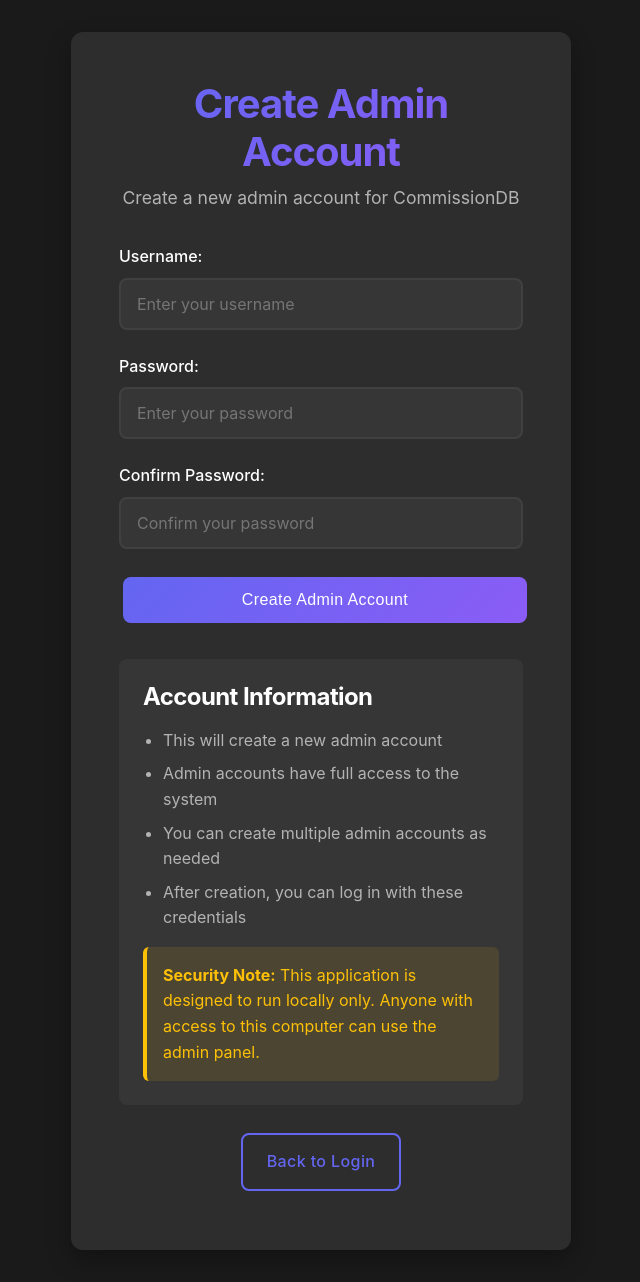
After one commit to LabyrinthianWebsite/fantastic-waddle, a Node server app: page /setup/create-account in a window 1280 px wide. The commit adds this page. Shown: the whole page, without its empty margins (319-959 px from the left). Run offline with Node 20, Linux system fonts and the light colour scheme; some libraries are stand-ins or nearby versions.

Commit message:
Add create admin account functionality
Co-authored-by: LabyrinthianWebsite <228268288+LabyrinthianWebsite@users.noreply.github.com>

```diff
--- a/routes/setup.js
+++ b/routes/setup.js
@@ -61,4 +61,75 @@ router.post('/', async (req, res) => {
   }
 });
 
+// Create account page (always available)
+router.get('/create-account', async (req, res) => {
+  try {
+    res.render('create-account', { error: null, success: null });
+  } catch (error) {
+    console.error('Error loading create account page:', error);
+    res.render('create-account', { error: error.message, success: null });
+  }
+});
+
+// Create account form handler
+router.post('/create-account', async (req, res) => {
+  try {
+    const { username, password, confirm_password } = req.body;
+
+    // Validation
+    if (!username || username.length < 3) {
+      return res.render('create-account', {
+        error: 'Username must be at least 3 characters long',
+        success: null
+      });
+    }
+
+    if (!password || password.length < 6) {
+      return res.render('create-account', {
+        error: 'Password must be at least 6 characters long',
+        success: null
+      });
+    }
+
+    if (password !== confirm_password) {
+      return res.render('create-account', {
+        error: 'Passwords do not match',
+        success: null
+      });
+    }
+
+    // Check if username already exists
+    const existingUser = await req.db.get('SELECT id FROM users WHERE username = ?', [username]);
+    if (existingUser) {
+      return res.render('create-account', {
+        error: 'Username already exists. Please choose a different username.',
+        success: null
+      });
+    }
+
+    // Hash password
+    const saltRounds = 12;
+    const password_hash = await bcrypt.hash(password, saltRounds);
+
+    // Create admin user
+    await req.db.run(
+      'INSERT INTO users (username, password_hash, role) VALUES (?, ?, ?)',
+      [username, password_hash, 'admin']
+    );
+
+    console.log(`Admin user '${username}' created successfully`);
+    res.render('create-account', {
+      error: null,
+      success: `Admin account '${username}' created successfully! You can now log in.`
+    });
+
+  } catch (error) {
+    console.error('Error creating admin user:', error);
+    res.render('create-account', {
+      error: error.message,
+      success: null
+    });
+  }
+});
+
 module.exports = router;
--- a/views/admin/login.ejs
+++ b/views/admin/login.ejs
@@ -139,6 +139,8 @@
 
         <div class="back-link">
             <a href="/">← Back to Gallery</a>
+            <span style="margin: 0 1rem;">|</span>
+            <a href="/setup/create-account">Create Admin Account</a>
         </div>
     </div>
 </body>
--- /dev/null
+++ b/views/create-account.ejs
@@ -0,0 +1,292 @@
+<!DOCTYPE html>
+<html lang="en">
+<head>
+    <meta charset="UTF-8">
+    <meta name="viewport" content="width=device-width, initial-scale=1.0">
+    <title>Create Admin Account - CommissionDB</title>
+    <link rel="stylesheet" href="/public/css/style.css">
+</head>
+<body class="dark-theme">
+    <div class="setup-container">
+        <div class="setup-card">
+            <div class="setup-header">
+                <h1>Create Admin Account</h1>
+                <p>Create a new admin account for CommissionDB</p>
+            </div>
+
+            <% if (error) { %>
+                <div class="error-message">
+                    <%= error %>
+                </div>
+            <% } %>
+
+            <% if (success) { %>
+                <div class="success-message">
+                    <%= success %>
+                </div>
+            <% } %>
+
+            <form class="setup-form" method="POST" action="/setup/create-account">
+                <div class="form-group">
+                    <label for="username">Username:</label>
+                    <input
+                        type="text"
+                        id="username"
+                        name="username"
+                        required
+                        minlength="3"
+                        class="form-input"
+                        placeholder="Enter your username"
+                    >
+                </div>
+
+                <div class="form-group">
+                    <label for="password">Password:</label>
+                    <input
+                        type="password"
+                        id="password"
+                        name="password"
+                        required
+                        minlength="6"
+                        class="form-input"
+                        placeholder="Enter your password"
+                    >
+                </div>
+
+                <div class="form-group">
+                    <label for="confirm_password">Confirm Password:</label>
+                    <input
+                        type="password"
+                        id="confirm_password"
+                        name="confirm_password"
+                        required
+                        minlength="6"
+                        class="form-input"
+                        placeholder="Confirm your password"
+                    >
+                </div>
+
+                <button type="submit" class="btn btn-solid btn-full">
+                    Create Admin Account
+                </button>
+            </form>
+
+            <div class="setup-info">
+                <h3>Account Information</h3>
+                <ul>
+                    <li>This will create a new admin account</li>
+                    <li>Admin accounts have full access to the system</li>
+                    <li>You can create multiple admin accounts as needed</li>
+                    <li>After creation, you can log in with these credentials</li>
+                </ul>
+
+                <div class="security-note">
+                    <strong>Security Note:</strong> This application is designed to run locally only.
+                    Anyone with access to this computer can use the admin panel.
+                </div>
+            </div>
+
+            <div class="navigation-links">
+                <a href="/admin/login" class="btn btn-outline">Back to Login</a>
+            </div>
+        </div>
+    </div>
+
+    <style>
+        .setup-container {
+            min-height: 100vh;
+            display: flex;
+            align-items: center;
+            justify-content: center;
+            background: var(--bg);
+            padding: 2rem;
+        }
+
+        .setup-card {
+            background: var(--card-bg);
+            border-radius: 12px;
+            padding: 3rem;
+            max-width: 500px;
+            width: 100%;
+            box-shadow: var(--shadow);
+        }
+
+        .setup-header {
+            text-align: center;
+            margin-bottom: 2rem;
+        }
+
+        .setup-header h1 {
+            font-size: 2.5rem;
+            margin-bottom: 0.5rem;
+            background: linear-gradient(135deg, var(--primary), var(--secondary));
+            -webkit-background-clip: text;
+            -webkit-text-fill-color: transparent;
+            background-clip: text;
+        }
+
+        .setup-header p {
+            color: var(--text-secondary);
+            font-size: 1.1rem;
+        }
+
+        .setup-form {
+            margin-bottom: 2rem;
+        }
+
+        .form-group {
+            margin-bottom: 1.5rem;
+        }
+
+        .form-group label {
+            display: block;
+            margin-bottom: 0.5rem;
+            color: var(--text);
+            font-weight: 500;
+        }
+
+        .form-input {
+            width: 100%;
+            padding: 0.875rem 1rem;
+            border: 2px solid var(--border);
+            border-radius: 8px;
+            background: var(--input-bg);
+            color: var(--text);
+            font-size: 1rem;
+            transition: all 0.3s ease;
+        }
+
+        .form-input:focus {
+            outline: none;
+            border-color: var(--primary);
+            box-shadow: 0 0 0 3px rgba(var(--primary-rgb), 0.1);
+        }
+
+        .btn {
+            display: inline-block;
+            padding: 0.875rem 1.5rem;
+            border: none;
+            border-radius: 8px;
+            font-size: 1rem;
+            font-weight: 500;
+            text-decoration: none;
+            text-align: center;
+            cursor: pointer;
+            transition: all 0.3s ease;
+            margin: 0.25rem;
+        }
+
+        .btn-solid {
+            background: linear-gradient(135deg, var(--primary), var(--secondary));
+            color: white;
+        }
+
+        .btn-solid:hover {
+            transform: translateY(-2px);
+            box-shadow: 0 4px 12px rgba(var(--primary-rgb), 0.4);
+        }
+
+        .btn-outline {
+            background: transparent;
+            color: var(--primary);
+            border: 2px solid var(--primary);
+        }
+
+        .btn-outline:hover {
+            background: var(--primary);
+            color: white;
+        }
+
+        .btn-full {
+            width: 100%;
+        }
+
+        .error-message {
+            background: rgba(255, 59, 92, 0.1);
+            color: #ff3b5c;
+            padding: 1rem;
+            border-radius: 8px;
+            margin-bottom: 1.5rem;
+            border-left: 4px solid #ff3b5c;
+        }
+
+        .success-message {
+            background: rgba(46, 204, 113, 0.1);
+            color: #2ecc71;
+            padding: 1rem;
+            border-radius: 8px;
+            margin-bottom: 1.5rem;
+            border-left: 4px solid #2ecc71;
+        }
+
+        .setup-info {
+            background: var(--card-bg-secondary);
+            padding: 1.5rem;
+            border-radius: 8px;
+            margin-bottom: 1.5rem;
+        }
+
+        .setup-info h3 {
+            color: var(--text);
+            margin-bottom: 1rem;
+        }
+
+        .setup-info ul {
+            color: var(--text-secondary);
+            padding-left: 1.25rem;
+            margin-bottom: 1rem;
+        }
+
+        .setup-info li {
+            margin-bottom: 0.5rem;
+        }
+
+        .security-note {
+            background: rgba(255, 193, 7, 0.1);
+            color: #ffc107;
+            padding: 1rem;
+            border-radius: 6px;
+            border-left: 4px solid #ffc107;
+        }
+
+        .navigation-links {
+            text-align: center;
+        }
+
+        /* Dark theme variables */
+        :root {
+            --bg: #1a1a1a;
+            --card-bg: #2d2d2d;
+            --card-bg-secondary: #363636;
+            --text: #ffffff;
+            --text-secondary: #b3b3b3;
+            --border: #404040;
+            --input-bg: #363636;
+            --primary: #6366f1;
+            --secondary: #8b5cf6;
+            --primary-rgb: 99, 102, 241;
+            --shadow: 0 10px 25px rgba(0, 0, 0, 0.3);
+        }
+    </style>
+
+    <script>
+        // Client-side validation
+        document.querySelector('.setup-form').addEventListener('submit', function(e) {
+            const password = document.getElementById('password').value;
+            const confirmPassword = document.getElementById('confirm_password').value;
+
+            if (password !== confirmPassword) {
+                e.preventDefault();
+                alert('Passwords do not match');
+                return false;
+            }
+
+            if (password.length < 6) {
+                e.preventDefault();
+                alert('Password must be at least 6 characters long');
+                return false;
+            }
+        });
+    </script>
+</body>
+</html>
```
Also changed, not shown: database/gallery.db, 1 other file.
